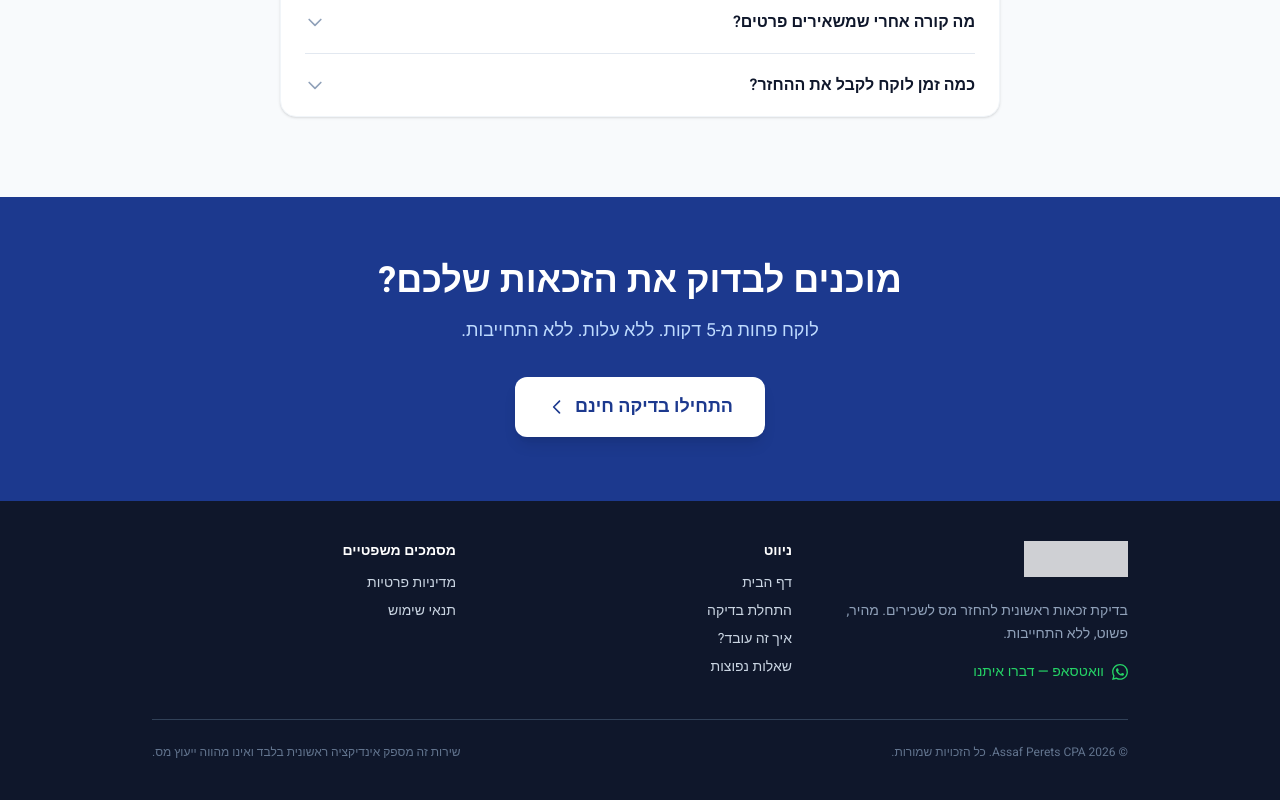
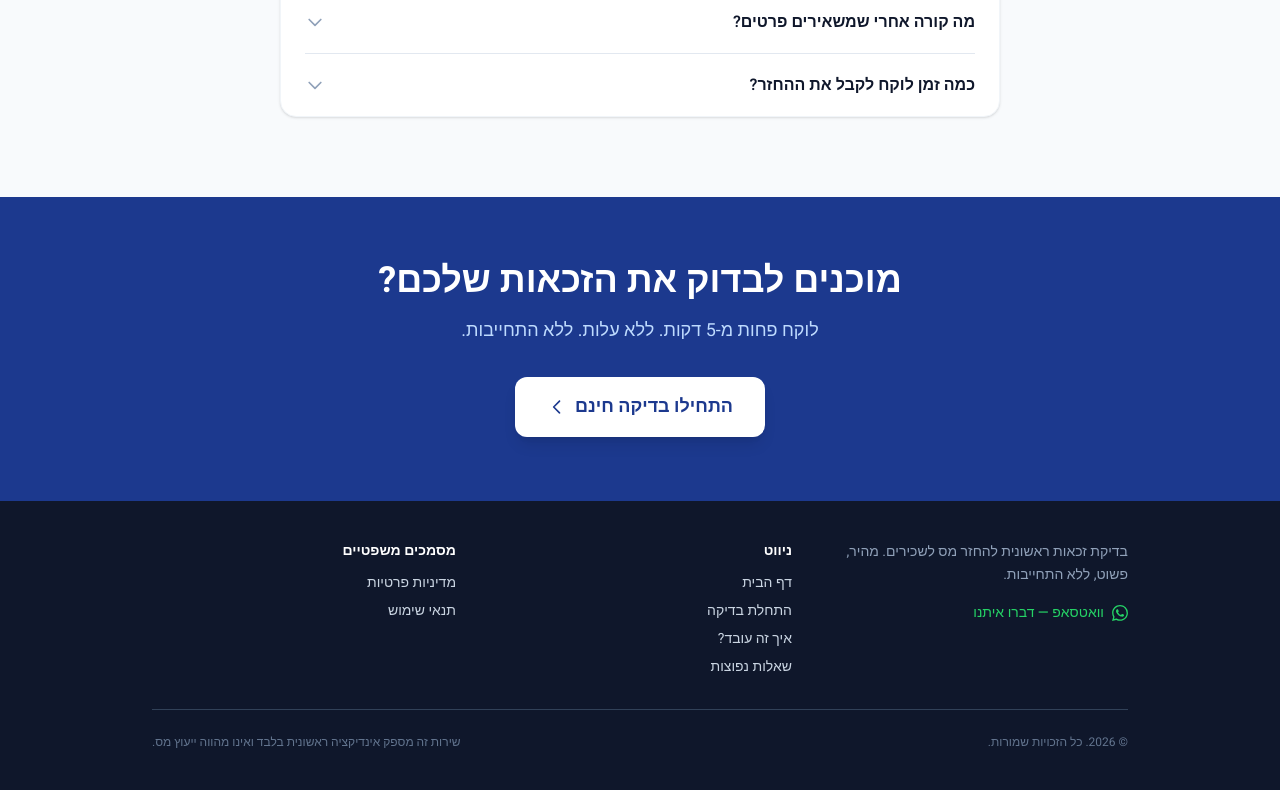
Before and after one commit to reutezra-bot/tax-refund-site, a Next.js app: page / in a window 1280 px wide. Shown: the part 2930-3730 px from the top of the page. Built offline with nearby package versions, Linux system fonts and the light colour scheme.

Commit message:
remove logo and brand name from header and footer

```diff
--- a/components/layout/Footer.tsx
+++ b/components/layout/Footer.tsx
@@ -1,6 +1,5 @@
 import Link from 'next/link';
-import Image from 'next/image';
-import { LOGO_PATH, whatsappHref, BRAND_NAME_EN } from '@/lib/constants';
+import { whatsappHref } from '@/lib/constants';
 
 export default function Footer() {
   return (
@@ -9,15 +8,6 @@ export default function Footer() {
         <div className="grid grid-cols-1 sm:grid-cols-3 gap-8">
           {/* Brand */}
           <div>
-            <Link href="/" className="inline-block mb-4">
-              <Image
-                src={LOGO_PATH}
-                alt={BRAND_NAME_EN}
-                width={140}
-                height={42}
-                className="h-9 w-auto object-contain brightness-0 invert opacity-80"
-              />
-            </Link>
             <p className="text-sm text-slate-400 leading-relaxed">
               בדיקת זכאות ראשונית להחזר מס לשכירים. מהיר, פשוט, ללא התחייבות.
             </p>
@@ -69,7 +59,7 @@ export default function Footer() {
         </div>
 
         <div className="border-t border-slate-700 mt-8 pt-6 flex flex-col sm:flex-row items-center justify-between gap-3 text-xs text-slate-500">
-          <p>© {new Date().getFullYear()} {BRAND_NAME_EN}. כל הזכויות שמורות.</p>
+          <p>© {new Date().getFullYear()}. כל הזכויות שמורות.</p>
           <p>שירות זה מספק אינדיקציה ראשונית בלבד ואינו מהווה ייעוץ מס.</p>
         </div>
       </div>
```
